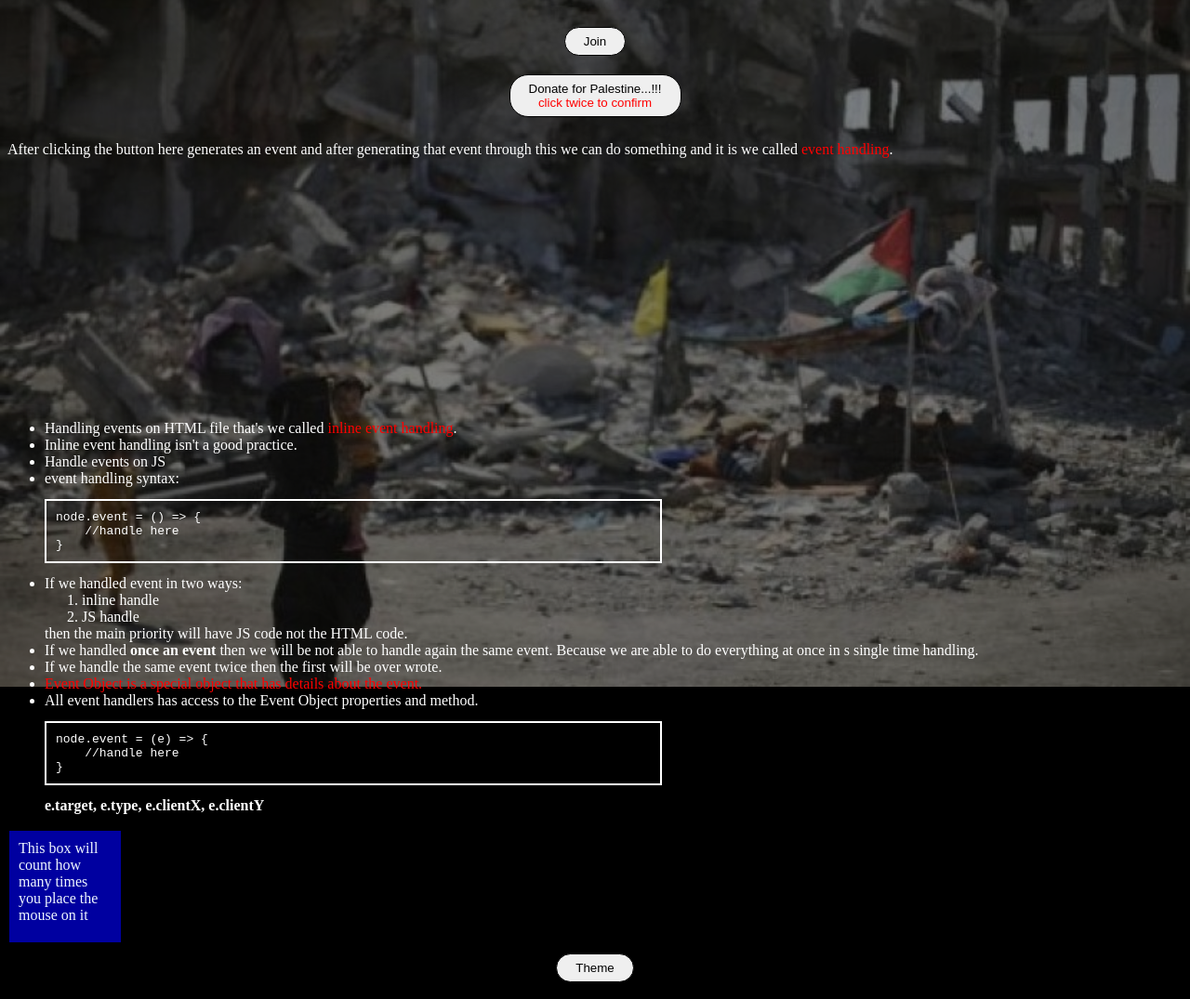
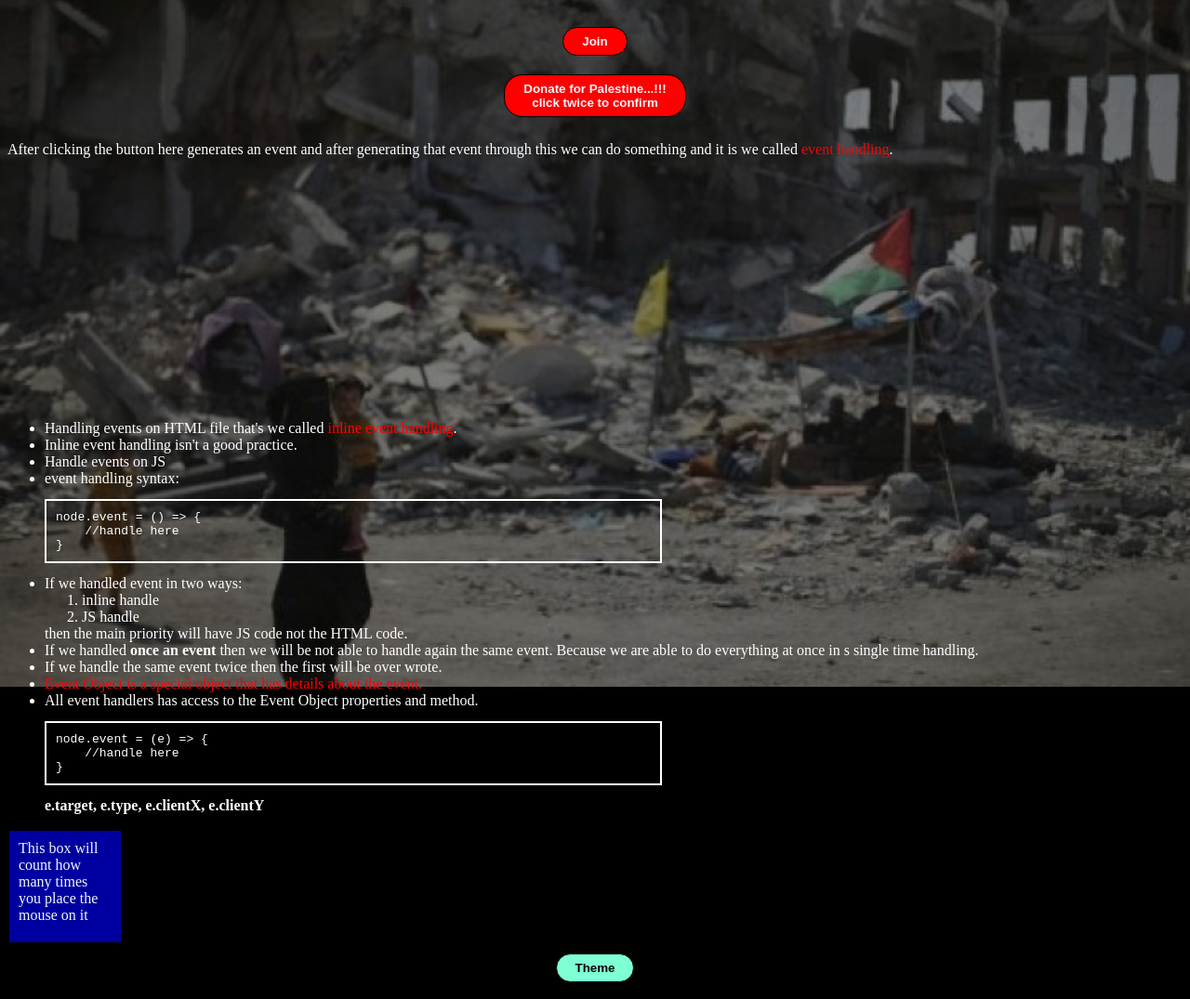
Before and after one commit to Abid000111/Eents-JS, a plain HTML site: page index.html in a window 1280 px wide. Shown: the part 61-1136 px from the top of the page at 93% size. Drawn offline with Linux system fonts and the light colour scheme.

Commit message:
Added initial files

```diff
--- a/index.html
+++ b/index.html
@@ -25,7 +25,7 @@
         <div class="btn2-p">
             <button id="btn2">
                 Donate for Palestine...!!!<br>
-                <n>click twice to confirm</n>
+                click twice to confirm
             </button>
             <!-- <a href="thanks.html">
             </a> -->
--- a/style.css
+++ b/style.css
@@ -30,30 +30,35 @@ button {
     justify-content: center;
 }
 
-/* #btn1{
-    position: relative;
-    left: 44.6vw;
-} */
+#btn1{
+    background-color: red;
+    color: aliceblue;
+    font-weight: bold;
+    border: 1px solid black;
+}
 
 .btn2-p{
     display: flex;
     justify-content: center;
 }
 
-/* #btn2{
-    position: relative;
-    left: 39.3vw;
-} */
+#btn2{
+    background-color: red;
+    color: aliceblue;
+    font-weight: bold;
+    border: 1px solid black;
+}
 
 .theme-p{
     display: flex;
     justify-content: center;
 }
 
-/* #theme{
-    position: relative;
-    left: 43.89vw;
-} */
+#theme{
+    background-color: aquamarine;
+    border: 1px solid black;
+    font-weight: bold;
+}
 
 .show-p{
     display: flex;
```
